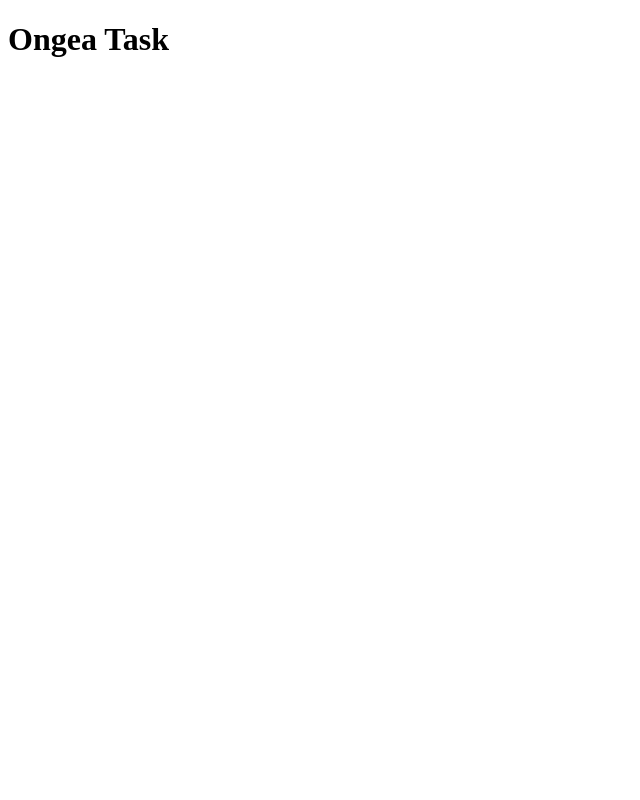
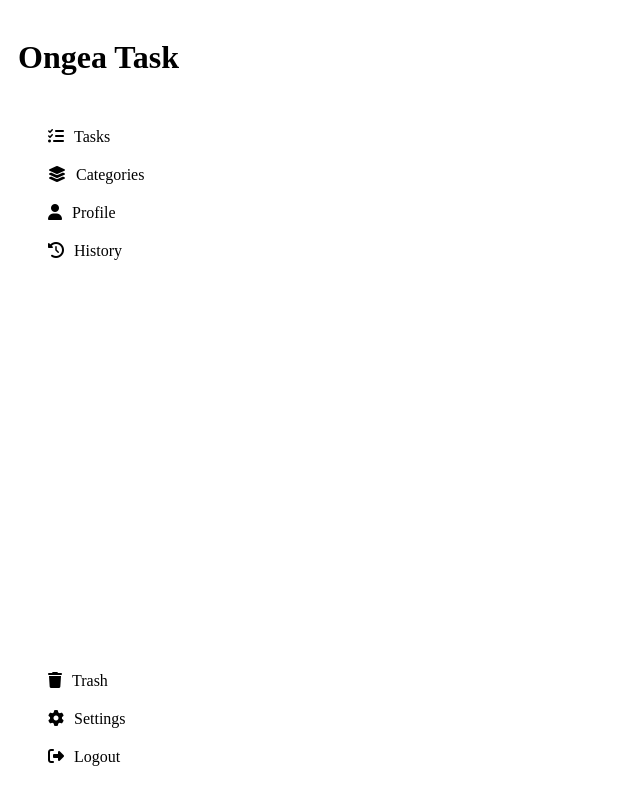
Before and after one commit to Ongea-Tech/OngeaTask, a Flask app: page / in a window 1280 px wide. Before the commit the part shown is almost empty. Shown: the whole page, without its empty margins (0-640 px from the left). Run offline with Flask 3, Linux system fonts and the light colour scheme.

Commit message:
Innitial commit. Creates and styles the sidebar using html and css.

```diff
--- a/app/static/styles.css
+++ b/app/static/styles.css
@@ -0,0 +1,33 @@
+body {
+  padding: 10px;
+  color: 2C2C2C;
+}
+
+.sidebar {
+  width: 200px;
+  height: 100vh;
+  padding: 20px;
+  position: fixed;
+}
+
+.sidebar a {
+  padding: 10px;
+  color: inherit;
+  text-decoration: none;
+}
+
+.top-sidebar {
+  display: flex;
+  flex-direction: column;
+  height: 68%;
+}
+
+.bottom-sidebar {
+  display: flex;
+  flex-direction: column;
+  align-self: end;
+}
+
+.sidebar i {
+  padding-right: 10px;
+}
--- a/app/templates/index.html
+++ b/app/templates/index.html
@@ -1,11 +1,34 @@
-<!doctype html>
+<!DOCTYPE html>
 <html lang="en">
-<head>
-    <meta charset="UTF-8">
+  <head>
+    <meta charset="UTF-8" />
     <title>My To-Do List</title>
-    <link rel="stylesheet" href="{{ url_for('static', filename='styles.css') }}">
-</head>
-<body>
+    <link
+      rel="stylesheet"
+      href="{{ url_for('static', filename='styles.css') }}"
+    />
+    <link
+      rel="stylesheet"
+      href="https://cdnjs.cloudflare.com/ajax/libs/font-awesome/6.5.1/css/all.min.css"
+    />
+  </head>
+  <body>
     <h1>Ongea Task</h1>
-</body>
+
+    <div class="sidebar">
+      <div class="top-sidebar">
+        <a href="#"><i class="fa-solid fa-list-check"></i>Tasks</a>
+        <a href="#"><i class="fa-solid fa-layer-group"></i>Categories</a>
+        <a href="#"><i class="fa-solid fa-user"></i>Profile</a>
+        <a href="#"><i class="fa-solid fa-clock-rotate-left"></i>History</a>
+      </div>
+
+      <div class="bottom-sidebar">
+        <a href="#"><i class="fa-solid fa-trash"></i>Trash</a>
+        <a href="#"><i class="fa-solid fa-gear"></i>Settings</a>
+        <a href="#"><i class="fa-solid fa-right-from-bracket"></i>Logout</a>
+      </div>
+    </div>
+
+  </body>
 </html>
```
